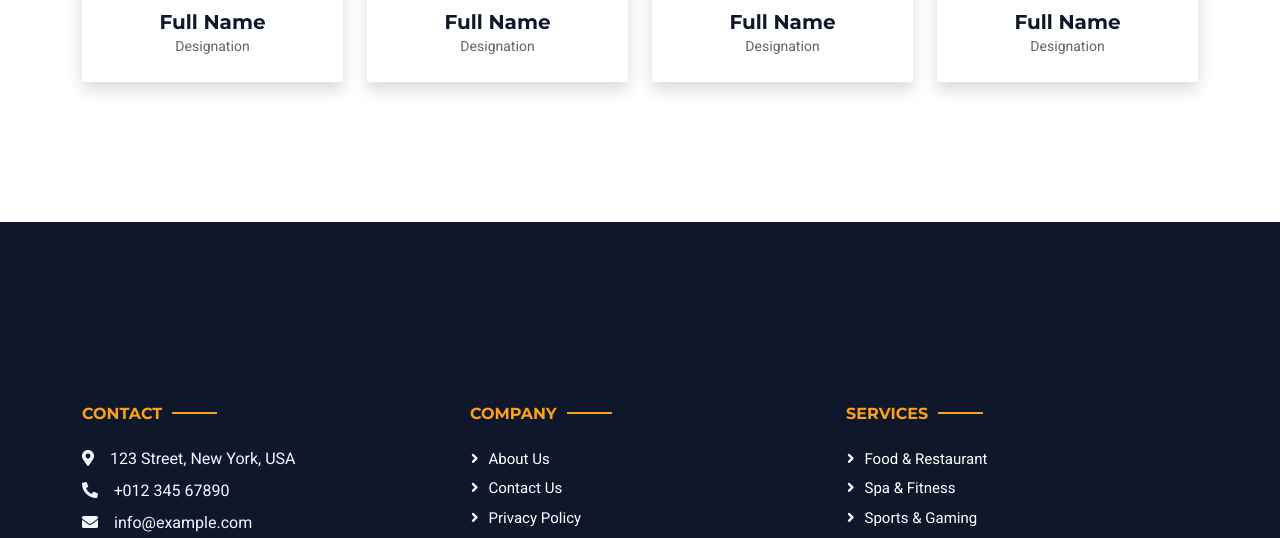
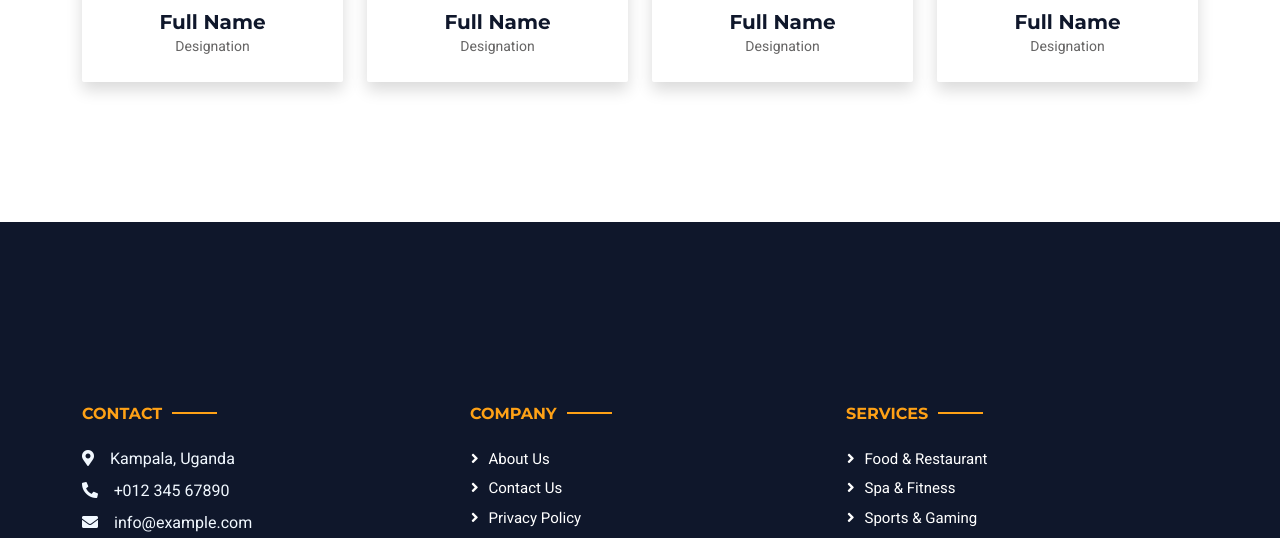
Before and after one commit to kiwanacollins/hotel-website, a plain HTML site: page index.html in a window 1280 px wide. Shown: the part 4740-5278 px from the top of the page. Drawn offline with nearby package versions, Linux system fonts and the light colour scheme; animation ran at ten frames a second.

Commit message:
Update contact address to Kampala, Uganda

```diff
--- a/index.html
+++ b/index.html
@@ -603,7 +603,7 @@
 
                     <div class="col-md-6 col-lg-4">
                         <h6 class="section-title text-start text-primary text-uppercase mb-4">Contact</h6>
-                        <p class="mb-2"><i class="fa fa-map-marker-alt me-3"></i>123 Street, New York, USA</p>
+                        <p class="mb-2"><i class="fa fa-map-marker-alt me-3"></i>Kampala, Uganda</p>
                         <p class="mb-2"><i class="fa fa-phone-alt me-3"></i>+012 345 67890</p>
                         <p class="mb-2"><i class="fa fa-envelope me-3"></i>info@example.com</p>
                         <div class="d-flex pt-2">
```
